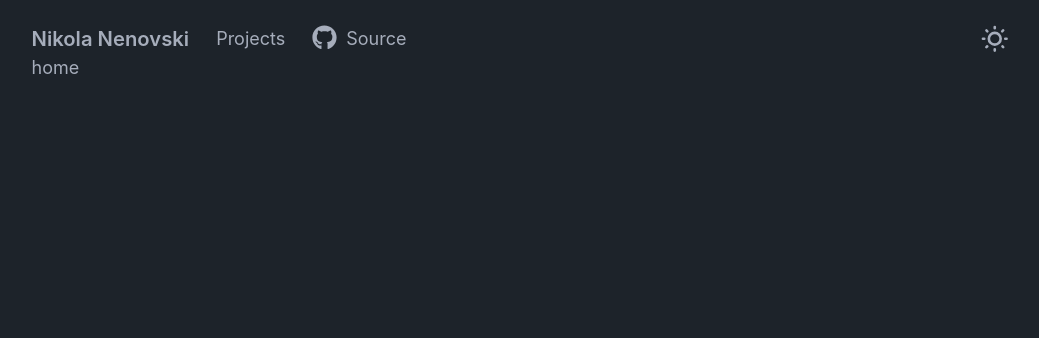
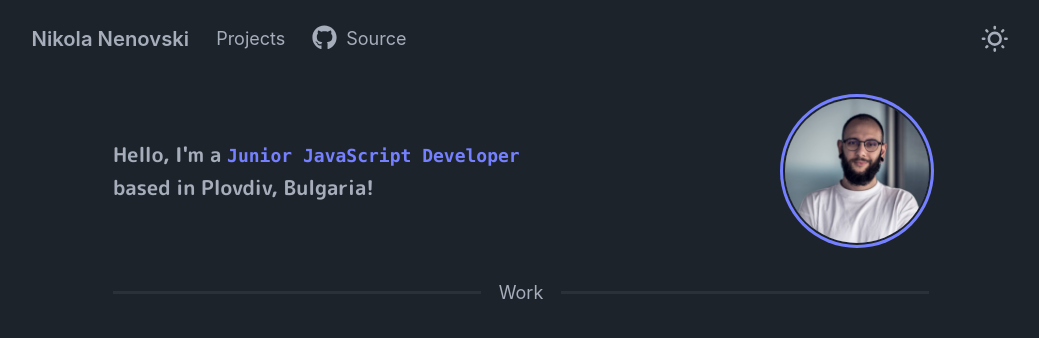
Before and after one commit to Nickslabcode/portfolio-ts, a React (Vite) app in the folder template/: page / in a window 1280 px wide. Shown: the top 338 px of the page, without its empty margins (119-1158 px from the left). Built offline with nearby package versions, Linux system fonts and the light colour scheme.

Commit message:
Home hero section

```diff
--- a/template/src/App.css
+++ b/template/src/App.css
@@ -2,6 +2,7 @@
 
 #root {
   max-width: 1024px;
+  text-align: center;
   margin: 0 auto;
   padding: 1.25rem;
 
--- a/template/src/App.tsx
+++ b/template/src/App.tsx
@@ -1,13 +1,16 @@
 import { BrowserRouter, Route, Routes } from 'react-router-dom';
 import './App.css';
 import Header from './components/Header.tsx';
+import Projects from './views/Projects.tsx';
+import Home from './views/Home.tsx';
 
 function App() {
   return (
     <BrowserRouter>
       <Header />
       <Routes>
-        <Route path="/" element={<div>home</div>} />
+        <Route path="/" element={<Home />} />
+        <Route path="/projects" element={<Projects />} />
       </Routes>
     </BrowserRouter>
   );
--- /dev/null
+++ b/template/src/components/Divider.tsx
@@ -0,0 +1,11 @@
+import React from 'react';
+
+const Divider: React.FC<{ value: string }> = ({ value }) => {
+  return (
+    <div className="flex w-5/6 flex-col">
+      <div className="divider">{value}</div>
+    </div>
+  );
+};
+
+export default Divider;
--- a/template/src/views/Home.tsx
+++ b/template/src/views/Home.tsx
@@ -1,7 +1,27 @@
 import React from 'react';
-
+import selfMini from '../assets/self-mini.png';
+import Divider from '../components/Divider.tsx';
 const Home = () => {
-  return <div>Home</div>;
+  return (
+    <div className="flex flex-col items-center justify-center pt-10 gap-5">
+      <div className="w-5/6 flex justify-between items-center gap-4">
+        <h1 className="font-semibold text-lg text-start">
+          Hello, I'm a{' '}
+          <span className="font-mono text-primary">
+            Junior JavaScript Developer
+          </span>
+          <br />
+          based in Plovdiv, Bulgaria!
+        </h1>
+        <div className="avatar">
+          <div className="ring-primary ring-offset-base-100 w-32 rounded-full ring ring-offset-2">
+            <img src={selfMini} />
+          </div>
+        </div>
+      </div>
+      <Divider value="Work" />
+    </div>
+  );
 };
 
 export default Home;
```
Also changed, not shown: template/src/assets/self-mini.png (added).
